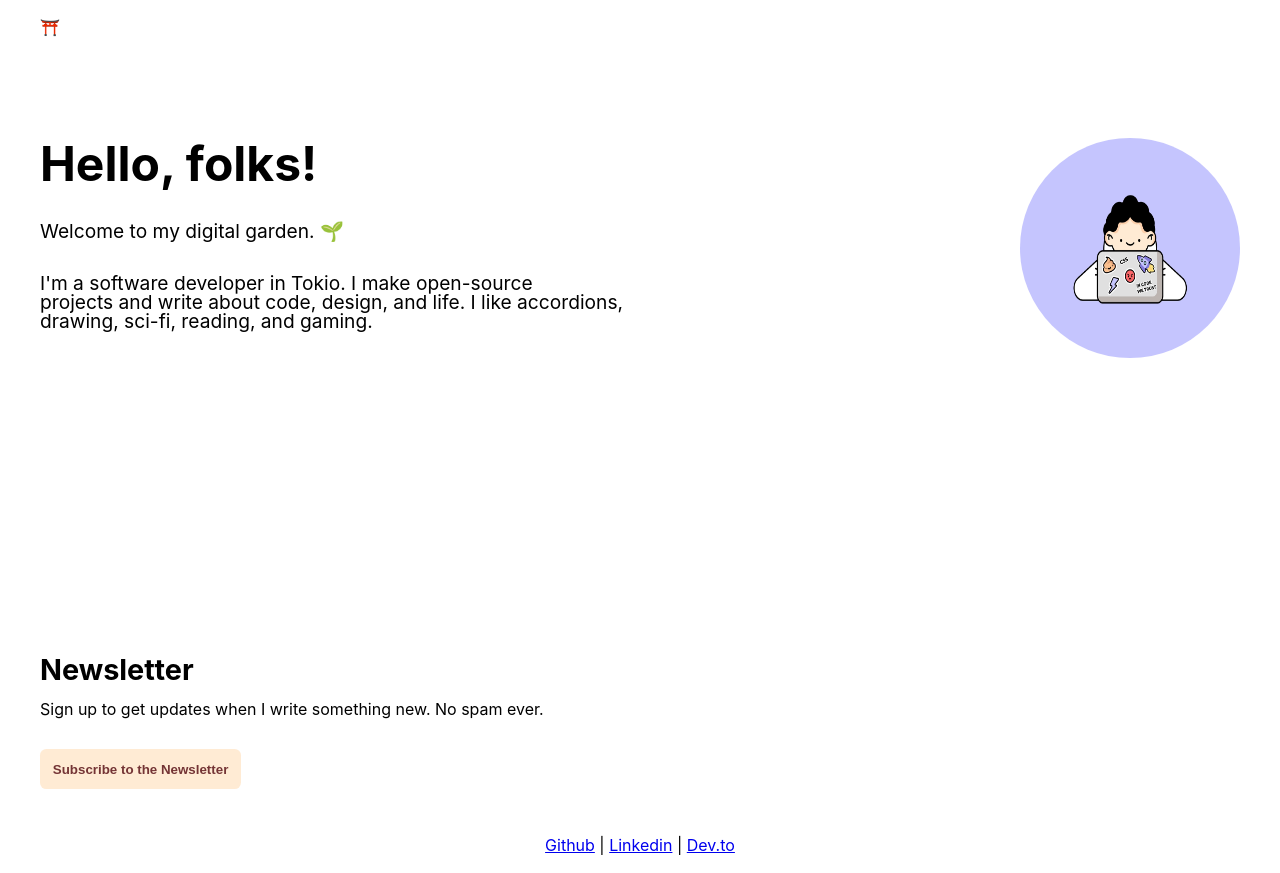
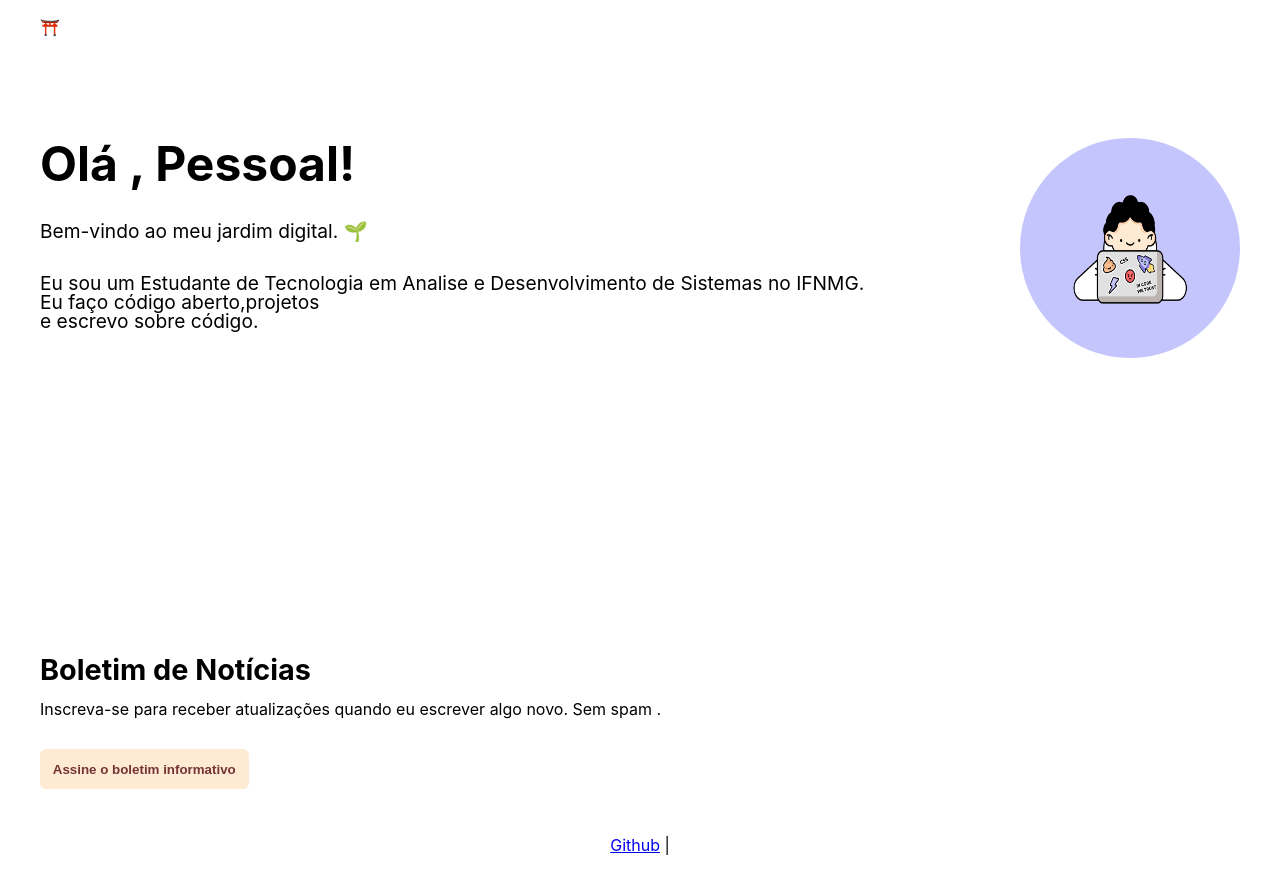
Before and after one commit to brenogcota/mywebsite, a plain HTML site: page index.html in a window 1280 px wide. Drawn offline with Linux system fonts and the light colour scheme.

Commit message:
Update index.html

```diff
--- a/index.html
+++ b/index.html
@@ -16,12 +16,12 @@
     <main>
         <section>
             <div>
-                <h1>Hello, folks!</h1>
-                <p>Welcome to my digital garden. 🌱</p><br/><br/>
+                <h1>Olá , Pessoal!</h1>
+                <p>Bem-vindo ao meu jardim digital. 🌱</p><br/><br/>
 
-                <p>I'm a software developer in Tokio. I make open-source <br/>
-                    projects and write about code, design, and life. I like accordions,<br/>
-                    drawing, sci-fi, reading, and gaming.</p>
+                <p>Eu sou um Estudante de Tecnologia em Analise e Desenvolvimento de Sistemas no IFNMG.<br/>
+                    Eu faço código aberto,projetos<br/>
+                    e escrevo sobre código. <br/>
             </div>
             <div>
                 <img src="./public/images/profile.png" alt="profile">
@@ -30,14 +30,12 @@
     </main>
     <footer>
         <div>
-            <strong>Newsletter</strong> <br/><br/>
-            <span>Sign up to get updates when I write something new. No spam ever.</span> <br/><br/><br/>
-            <button onclick="startConfetti()">Subscribe to the Newsletter</button>
+            <strong>Boletim de Notícias</strong> <br/><br/>
+            <span>Inscreva-se para receber atualizações quando eu escrever algo novo. Sem spam .</span> <br/><br/><br/>
+            <button onclick="startConfetti()">Assine o boletim informativo</button>
         </div>
         <br/><br/><br/>
-        <p><a href="https://github.com/brenogcota"target="_blank">Github</a> |
-           <a href="https://www.linkedin.com/in/breno-cota/"target="_blank">Linkedin</a> |
-           <a href="https://dev.to"target="_blank">Dev.to</a></p>
+        <p><a href="https://github.com/vandersonamaral"target="_blank">Github</a> |
     </footer>
 </body>
 </html>
```
